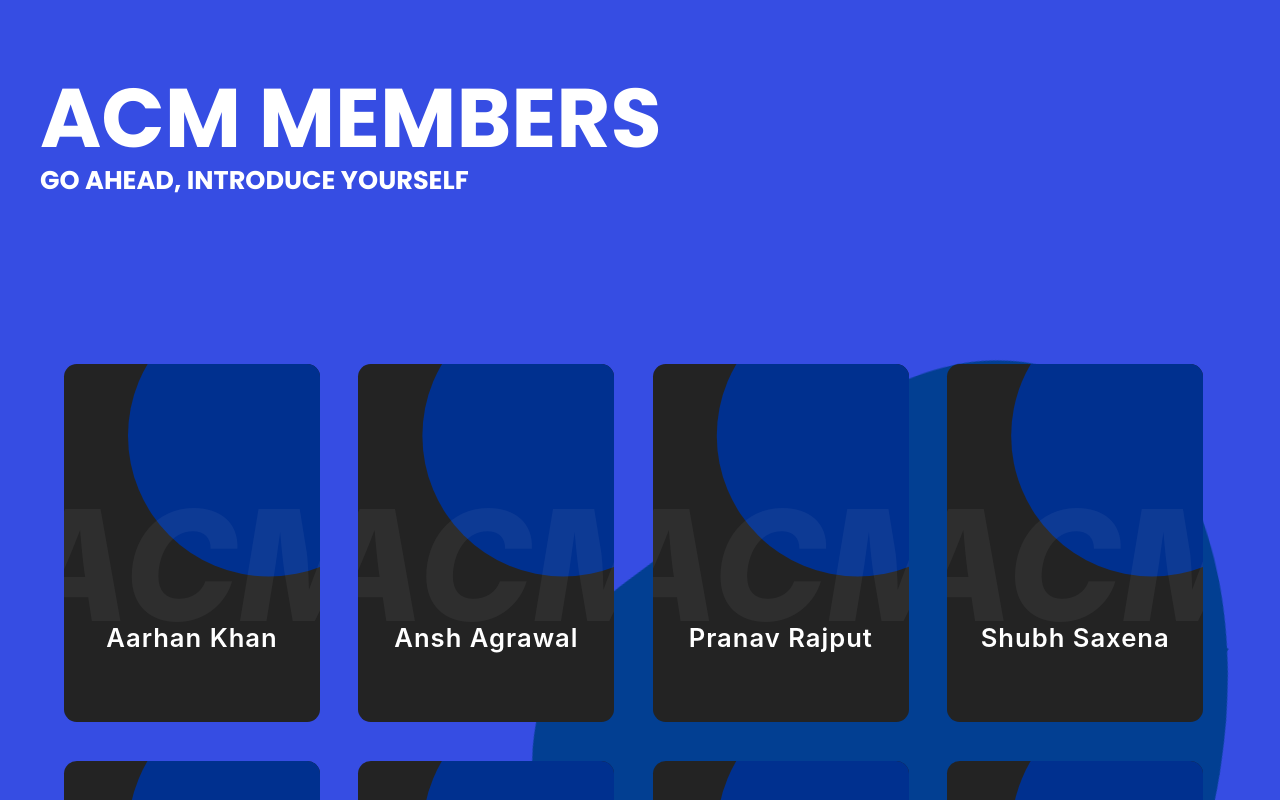
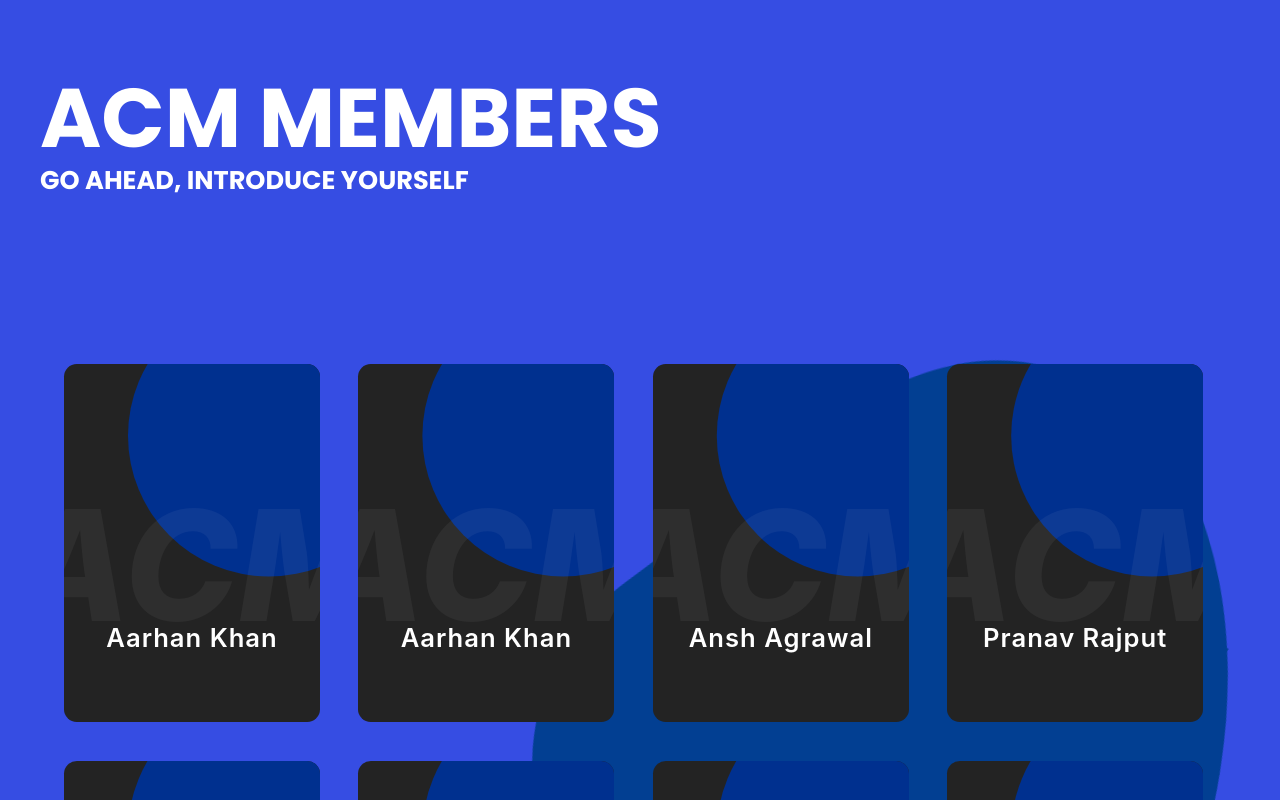
Before and after one commit to ACM-JUIT/ACM-Members, a React (Create React App) app: page / in a window 1280 px wide. Shown: the top 800 px of the page. Built offline with nearby package versions, Linux system fonts and the light colour scheme.

Commit message:
Telescope ~ cage the elephant

```diff
--- a/src/data.js
+++ b/src/data.js
@@ -6,6 +6,14 @@
       github: "https://github.com/bdab-x",
       linkedin: "https://www.linkedin.com/in/aarhan-k-62742b196/",
     },
+	{
+      name: "Aarhan Khan",
+      quote: "ahh yess again",
+      insta: "https://www.instagram.com/aarhan_._/",
+      github: "https://github.com/bdab-x",
+      linkedin: "https://www.linkedin.com/in/aarhan-k-62742b196/",
+    },
+
 	  {
       name: "Ansh Agrawal",
       quote: "member",
```
